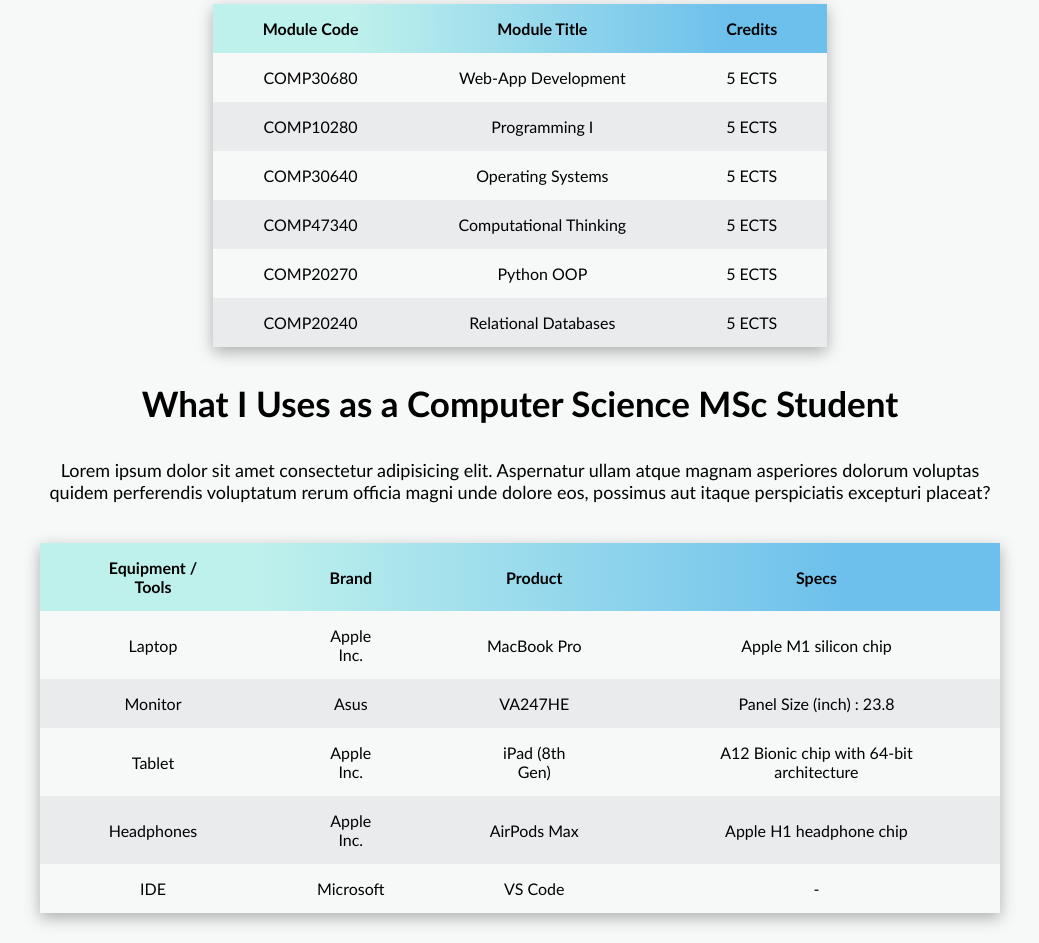
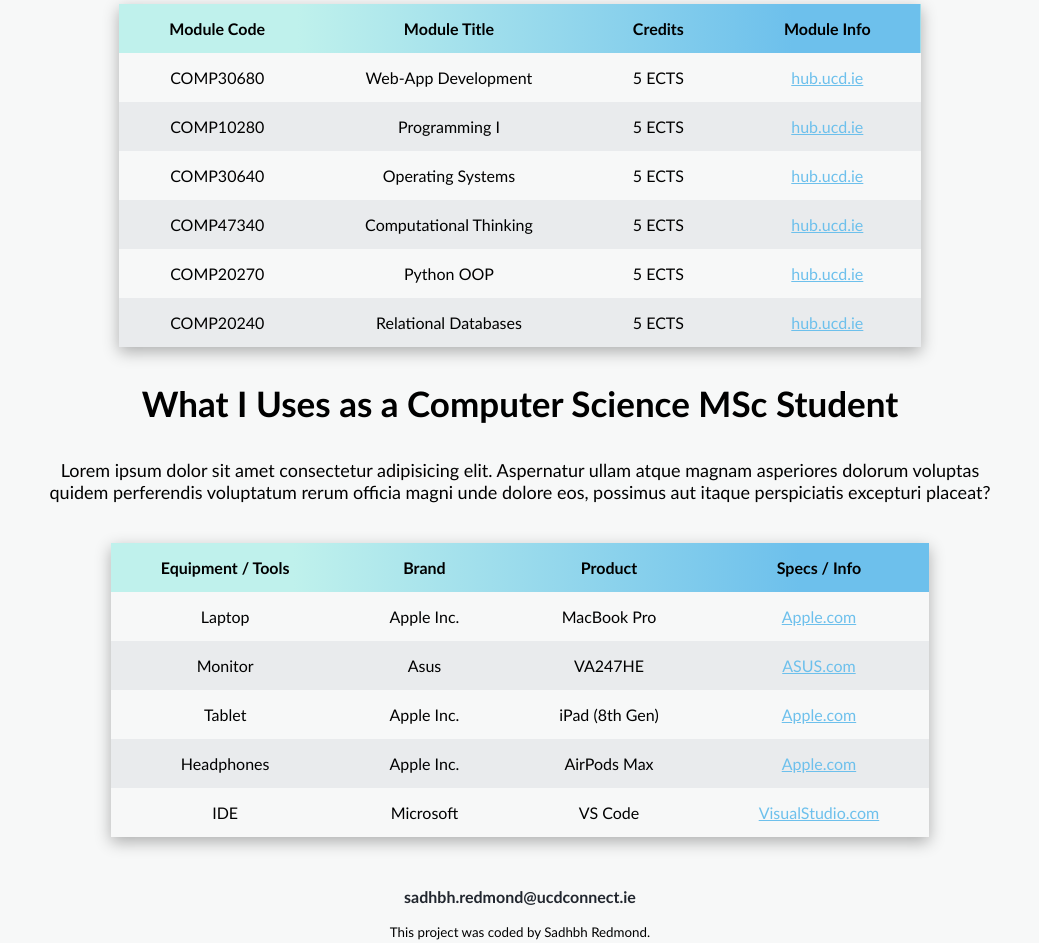
Before and after one commit to sadhbh23/COMP30680-Web-Dev_A1, a plain HTML site: page further-info.html in a window 1280 px wide. Shown: the part 874-1817 px from the top of the page, without its empty margins (120-1159 px from the left). Drawn offline with Linux system fonts and the light colour scheme.

Commit message:
Edited Table Data in further-info.html

```diff
--- a/further-info.html
+++ b/further-info.html
@@ -12,7 +12,7 @@
       <nav class="navigation">
         <a href="index.html">Sadhbh Redmond</a>
         <a href="about.html">About</a>
-        <a href="#" class="active">More Info</a>
+        <a href="#" class="active">MSc</a>
         <a href="gallery.html">Gallery</a>
         <a href="contact.html">Contact</a>
       </nav>
@@ -55,6 +55,7 @@
             <th>Module Code</th>
             <th>Module Title</th>
             <th>Credits</th>
+            <th>Module Info</th>
           </tr>
         </thead>
         <tbody>
@@ -62,31 +63,67 @@
             <td>COMP30680</td>
             <td>Web-App Development</td>
             <td>5 ECTS</td>
+            <td>
+              <a
+                href="https://hub.ucd.ie/usis/!W_HU_MENU.P_PUBLISH?p_tag=MODULE&MODULE=COMP30680"
+                >hub.ucd.ie</a
+              >
+            </td>
           </tr>
           <tr>
             <td>COMP10280</td>
             <td>Programming I</td>
             <td>5 ECTS</td>
+            <td>
+              <a
+                href="https://hub.ucd.ie/usis/!W_HU_MENU.P_PUBLISH?p_tag=MODULE&MODULE=COMP10280&MAJR=T195"
+                >hub.ucd.ie</a
+              >
+            </td>
           </tr>
           <tr>
             <td>COMP30640</td>
             <td>Operating Systems</td>
             <td>5 ECTS</td>
+            <td>
+              <a
+                href="https://hub.ucd.ie/usis/!W_HU_MENU.P_PUBLISH?p_tag=MODULE&MODULE=COMP30640"
+                >hub.ucd.ie</a
+              >
+            </td>
           </tr>
           <tr>
             <td>COMP47340</td>
             <td>Computational Thinking</td>
             <td>5 ECTS</td>
+            <td>
+              <a
+                href="https://hub.ucd.ie/usis/!W_HU_MENU.P_PUBLISH?p_tag=MODULE&MODULE=COMP47340"
+                >hub.ucd.ie</a
+              >
+            </td>
           </tr>
           <tr>
             <td>COMP20270</td>
             <td>Python OOP</td>
             <td>5 ECTS</td>
+            <td>
+              <a
+                href="https://hub.ucd.ie/usis/!W_HU_MENU.P_PUBLISH?p_tag=MODULE&MODULE=COMP20270"
+                >hub.ucd.ie</a
+              >
+            </td>
           </tr>
           <tr>
             <td>COMP20240</td>
             <td>Relational Databases</td>
             <td>5 ECTS</td>
+            <td>
+              <a
+                href="https://hub.ucd.ie/usis/!W_HU_MENU.P_PUBLISH?p_tag=MODULE&MODULE=COMP20240"
+                >hub.ucd.ie</a
+              >
+            </td>
           </tr>
         </tbody>
       </table>
@@ -107,38 +144,66 @@
           <th>Equipment / Tools</th>
           <th>Brand</th>
           <th>Product</th>
-          <th>Specs</th>
+          <th>Specs / Info</th>
         </thead>
         <tbody>
           <tr>
             <td>Laptop</td>
             <td>Apple Inc.</td>
             <td>MacBook Pro</td>
-            <td>Apple M1 silicon chip</td>
+            <td>
+              <a
+                href="https://support.apple.com/kb/SP824?locale=en_GB"
+                target="_blank"
+                >Apple.com</a
+              >
+            </td>
           </tr>
           <tr>
             <td>Monitor</td>
             <td>Asus</td>
             <td>VA247HE</td>
-            <td>Panel Size (inch) : 23.8</td>
+            <td>
+              <a
+                href="https://www.asus.com/displays-desktops/monitors/eye-care/va247he/techspec/"
+                target="_blank"
+                >ASUS.com</a
+              >
+            </td>
           </tr>
           <tr>
             <td>Tablet</td>
             <td>Apple Inc.</td>
             <td>iPad (8th Gen)</td>
-            <td>A12 Bionic chip with 64-bit architecture</td>
+            <td>
+              <a
+                href="https://support.apple.com/kb/SP822?locale=en_GB"
+                target="_blank"
+                >Apple.com</a
+              >
+            </td>
           </tr>
           <tr>
             <td>Headphones</td>
             <td>Apple Inc.</td>
             <td>AirPods Max</td>
-            <td>Apple H1 headphone chip</td>
+            <td>
+              <a
+                href="https://www.apple.com/ie/airpods-max/specs/"
+                target="_blank"
+                >Apple.com</a
+              >
+            </td>
           </tr>
           <tr>
             <td>IDE</td>
             <td>Microsoft</td>
             <td>VS Code</td>
-            <td>-</td>
+            <td>
+              <a href="https://code.visualstudio.com/docs" target="_blank"
+                >VisualStudio.com</a
+              >
+            </td>
           </tr>
         </tbody>
       </table>
--- a/src/styles.css
+++ b/src/styles.css
@@ -39,7 +39,8 @@ nav.navigation a {
 }
 
 nav.navigation a:hover {
-  background-color: #54575c;
+  color: var(--primary-colour);
+  background-color: var(--secondary-colour);
 }
 
 nav.navigation a.active {
@@ -61,7 +62,7 @@ h3 {
 }
 
 h4 {
-  font-size: 20px;
+  font-size: 25px;
 }
 
 p,
@@ -159,6 +160,10 @@ td {
   padding: 15px 50px;
 }
 
+td a {
+  color: var(--tertiary-colour);
+}
+
 tr:nth-child(even) {
   background-color: var(--quinary-colour);
 }
```
Also changed, not shown: about.html (+3 -2 lines), gallery.html (+1 -1 lines), index.html (+7 -1 lines).
